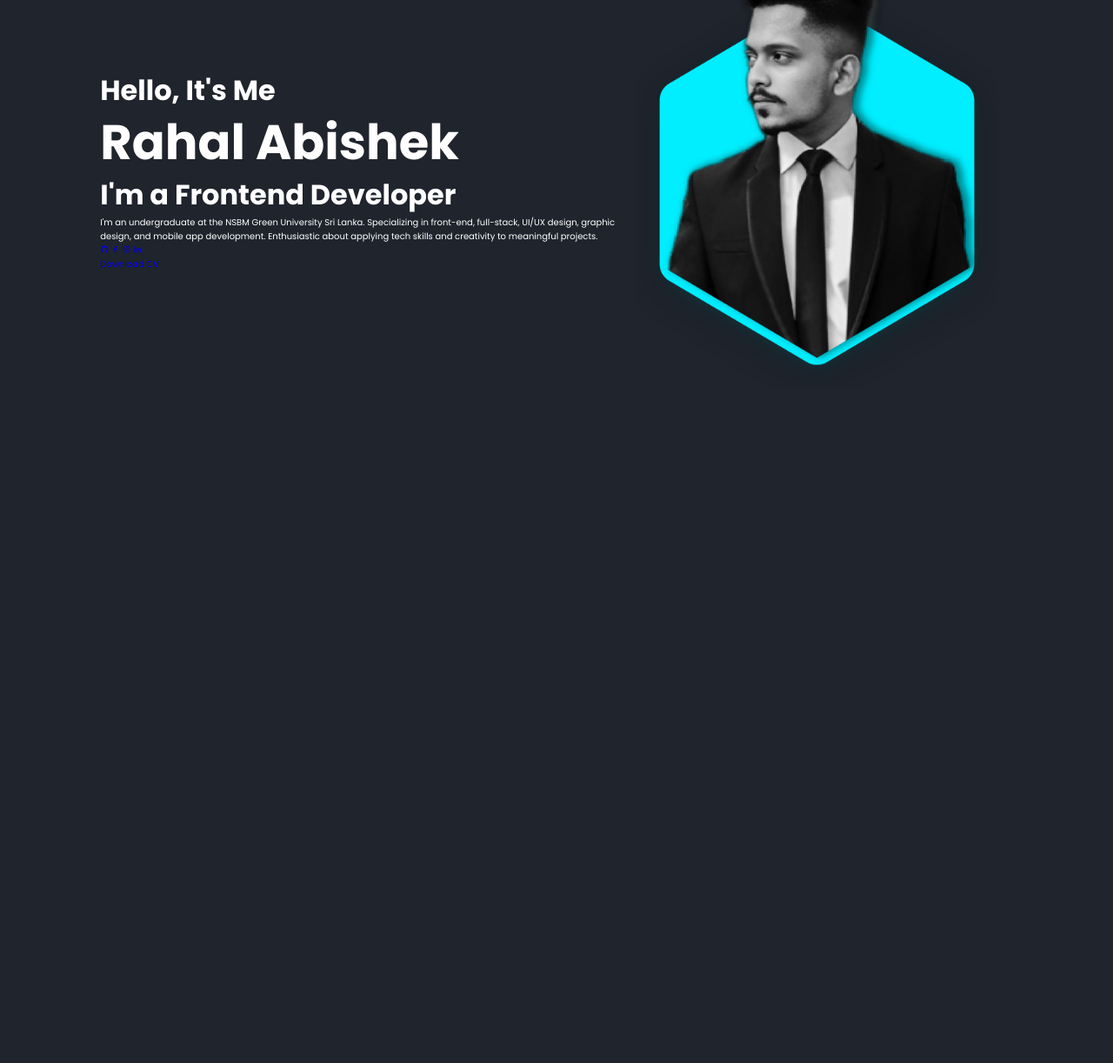
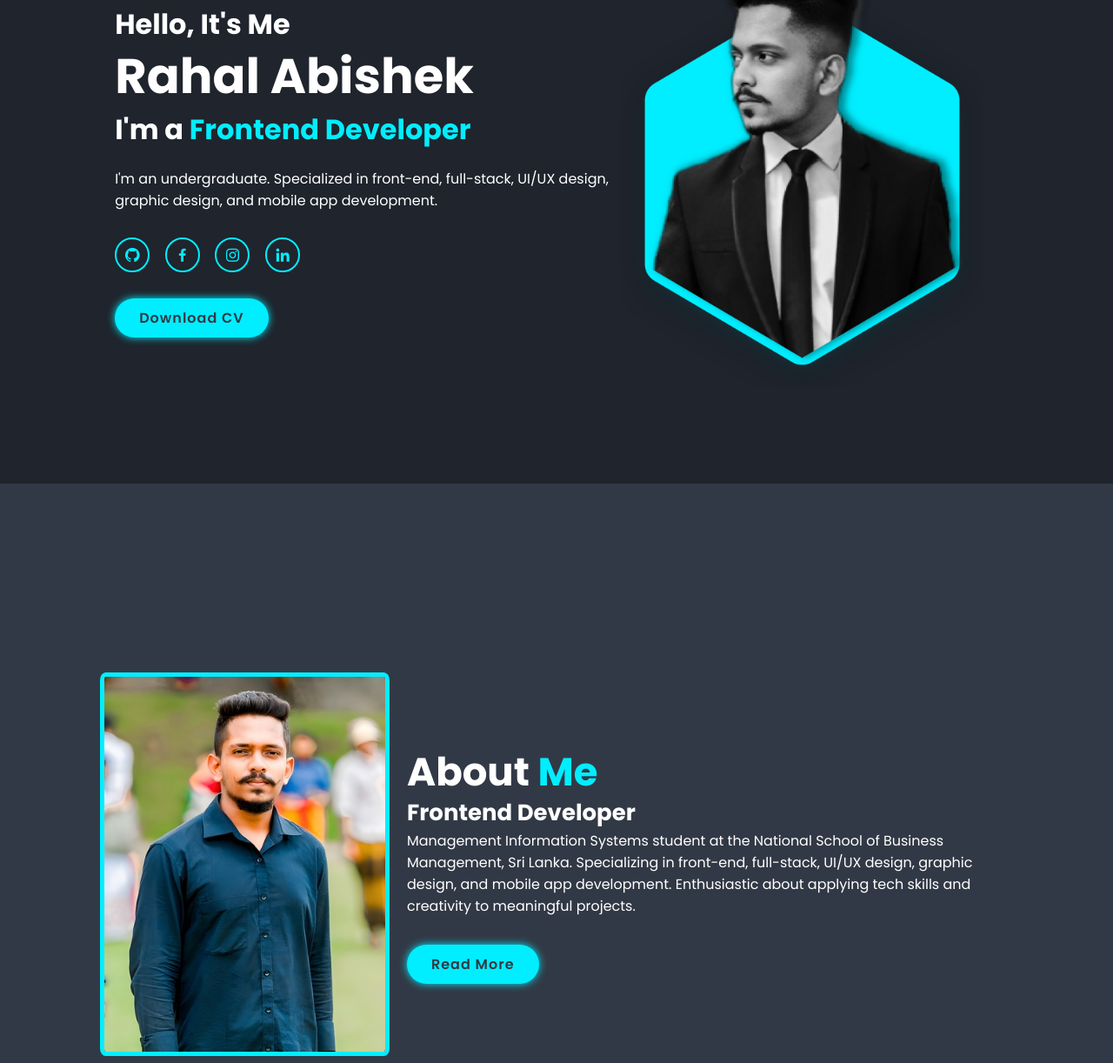
Before and after one commit to mrahalabishek/my_portfolio, a plain HTML site: page index.html in a window 1280 px wide. Shown: the part 244-1466 px from the top of the page at 87% size. Before the commit the page ends 800 px from the top, so only its background shows below. Drawn offline with nearby package versions, Linux system fonts and the light colour scheme.

Commit message:
modified

```diff
--- a/css/style.css
+++ b/css/style.css
@@ -21,12 +21,13 @@
 
 html{
     font-size: 62.5%;
-    overflow: hidden;
+    overflow-y: scroll;
 }
 
 body {
   background-color: var(--bg-color);
   color: var(--text-color);
+  position: absolute;
 }
 
 section {
@@ -90,8 +91,93 @@ section {
   font-weight: 700;
 }
 
+.home-content h3:nth-of-type(2) {
+  margin-bottom: 2rem;
+}
+
+span {
+  color: var(--main-color);
+
+}
+
 .home-content h1 {
   font-size: 5.6rem;
   font-weight: 700;
   line-height: 1.3;
 }
+
+.home-content p{
+  font-size: 1.6rem;
+}
+
+.social-media a{
+  display: inline-flex;
+  justify-content: center;
+  align-items: center;
+  width: 4rem;
+  height: 4rem;
+  background: transparent;
+  border: .2rem solid var(--main-color);
+  border-radius: 50%;
+  font-size: 2rem;
+  color: var(--main-color);
+  margin: 3rem 1.5rem 3rem 0;
+  transition: .5s ease;
+
+}
+
+.social-media a:hover{
+  background-color: var(--main-color);
+  color: var(--second-bg-color);
+  box-shadow: 0 0 1rem var(--main-color);
+}
+
+.btn {
+  display: inline-block;
+  background-color: var(--main-color);
+  color: var(--second-bg-color);
+  box-shadow: 0 0 1rem var(--main-color);
+  border-radius: 4rem;
+  padding: 1rem 2.8rem;
+  letter-spacing: .1rem;
+  font-size: 1.6rem;
+  font-weight: 600;
+  transition: .5s ease;
+}
+
+.btn:hover{
+  box-shadow: none;
+}
+
+.about{
+  display: flex;
+  justify-content: center;
+  align-items: center;
+  gap: 2rem;
+  background-color: var(--second-bg-color);
+
+}
+.about-img img{
+  width: 26vw;
+  border-radius: 2%;
+  border: .5rem solid var(--main-color);
+
+}
+
+.heading{
+  text-align: center;
+  font-size: 4.5rem;
+}
+
+.about-content h2{
+  text-align: left;
+  line-height: 1.2;
+}
+
+.about-content h3{
+  font-size: 2.6rem;
+}
+.about-content p{
+  font-size: 1.6rem;
+  line-height: 2rem 0 3rem;
+}
--- a/index.html
+++ b/index.html
@@ -15,7 +15,7 @@
 <body>
     <!-- header design -->
     <header class="header">
-        <a href="#" class="logo">DEVRA</a>
+        <a href="#" class="logo">DEV<span>RA</span></a>
 
         <i class='bx bx-menu' id="menu-icon"></i>
 
@@ -35,9 +35,9 @@
         <div class="home-content">
             <h3>Hello, It's Me</h3>
             <h1>Rahal Abishek</h1>
-            <h3>I'm a Frontend Developer</h3>
-            <p>I'm an undergraduate at the NSBM Green University Sri Lanka. Specializing in front-end, full-stack, UI/UX design, graphic design, and mobile app development. Enthusiastic about applying tech skills and creativity to meaningful projects.</p>
-            <div class="socoal-media">
+            <h3>I'm a <span>Frontend Developer</span></h3>
+            <p>I'm an undergraduate. Specialized in front-end, full-stack, UI/UX design,<br> graphic design, and mobile app development.</p>
+            <div class="social-media">
                 <a href="https://github.com/mrahalabishek" target="_blank"><i class='bx bxl-github'></i></a>
                 <a href="#"><i class='bx bxl-facebook'></i></a>
                 <a href="#"><i class='bx bxl-instagram'></i></a>
@@ -50,5 +50,54 @@
         <div class="home-img">
             <img src="images/home.png" alt="" >
     </section>
+
+    <!-- about section -->
+    <section class="about" id="about">
+        <div class="about-img">
+            <img src="images/about3.jpg" alt="">
+        </div>
+
+        <div class="about-content">
+            <h2 class="heading">About <span>Me</span></h2>
+            <h3>Frontend Developer</h3>
+            <p>Management Information Systems student at the National School of Business Management, Sri Lanka. Specializing in front-end, full-stack, UI/UX design, graphic design, and mobile app development. Enthusiastic about applying tech skills and creativity to meaningful projects.</p><br><br>
+            <a href="#" class="btn">Read More</a>
+
+        </div>
+    </section>
+
+    <!-- services section -->
+    <section class="services" id="services">
+        <h2 class="heading">My <span>Services</span></h2>
+        <div class="services-container">
+            <div class="services-box">
+                <i class='bx bx-code-alt'></i>
+                <h3>Web Development</h3>
+                <p>Web development is the work involved in developing a Web site for the Internet or an intranet. Web development can range from developing a simple single static page of plain text to complex web-based internet applications, electronic businesses, and social network services.</p>
+                <a href="#" class="btn">Read more</a>
+            </div>
+            <div class="services-box">
+                <i class='bx bx-paint'></i>
+                <h3>UI/UX Design</h3>
+                <p>User interface (UI) design is the process designers use to build interfaces in software or computerized devices, focusing on looks or style. Designers aim to create interfaces which users find easy to use and pleasurable. UI design refers to graphical user interfaces and other forms—e.g., voice-controlled interfaces.</p>
+                <a href="#" class="btn">Read more</a>
+
+            </div>
+            <div class="services-box">
+                <i class='bx bx-mobile'></i>
+                <h3>Mobile App Development</h3>
+                <p>Mobile app development is the act or process by which a mobile app is developed for mobile devices, such as personal digital assistants, enterprise digital assistants or mobile phones. These applications can be pre-installed on phones during manufacturing platforms, or delivered as web applications using server-side or client-side processing to provide an "application-like" experience within a Web browser.</p>
+                <a href="#" class="btn">Read more</a>
+
+            </div>
+            <div class="services-box">
+                <i class='bx bx-palette'></i>
+                <h3>Graphic Design</h3>
+                <p>Graphic design is a craft where professionals create visual content to communicate messages. By applying visual hierarchy and page layout techniques, designers use typography and pictures to meet users' specific needs and focus on the logic of displaying elements in interactive designs, to optimize the user experience.</p>
+                <a href="#" class="btn">Read more</a>
+
+            </div>
+        </div>
+    </section>
 </body>
 </html>
```
Also changed, not shown: images/about2.jpg (added), images/about3.jpg (added), 1 other file.
